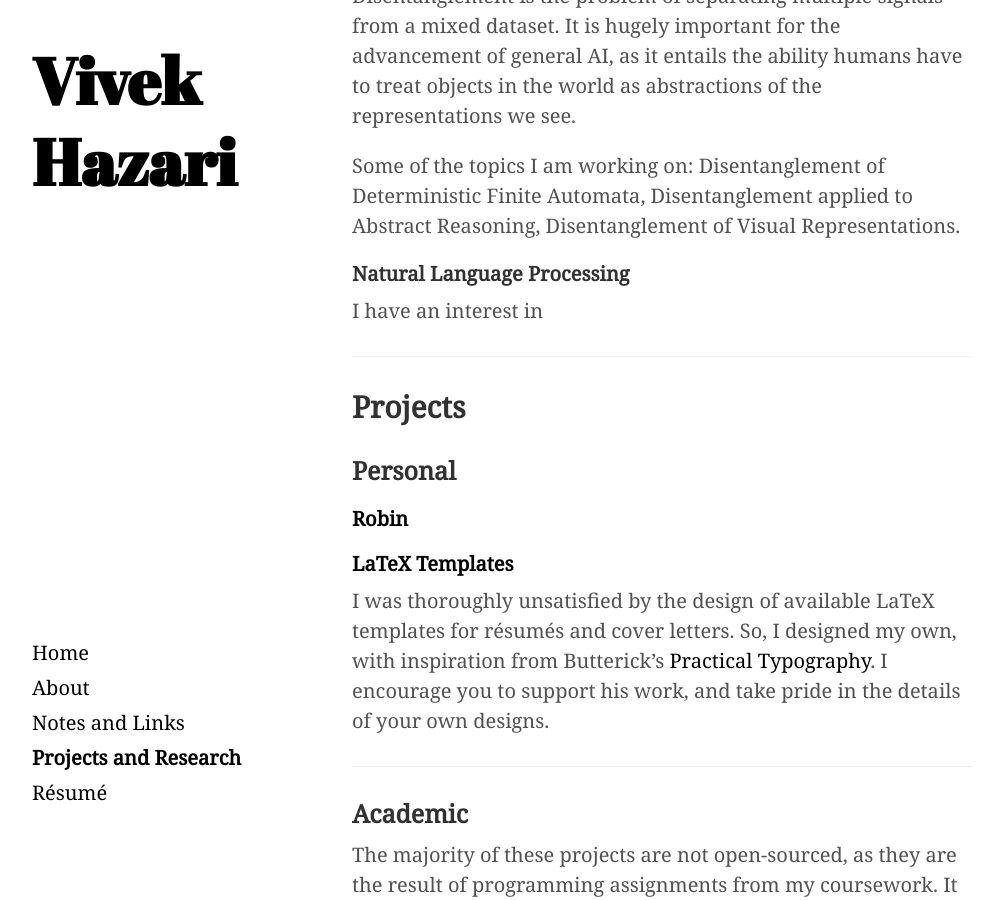
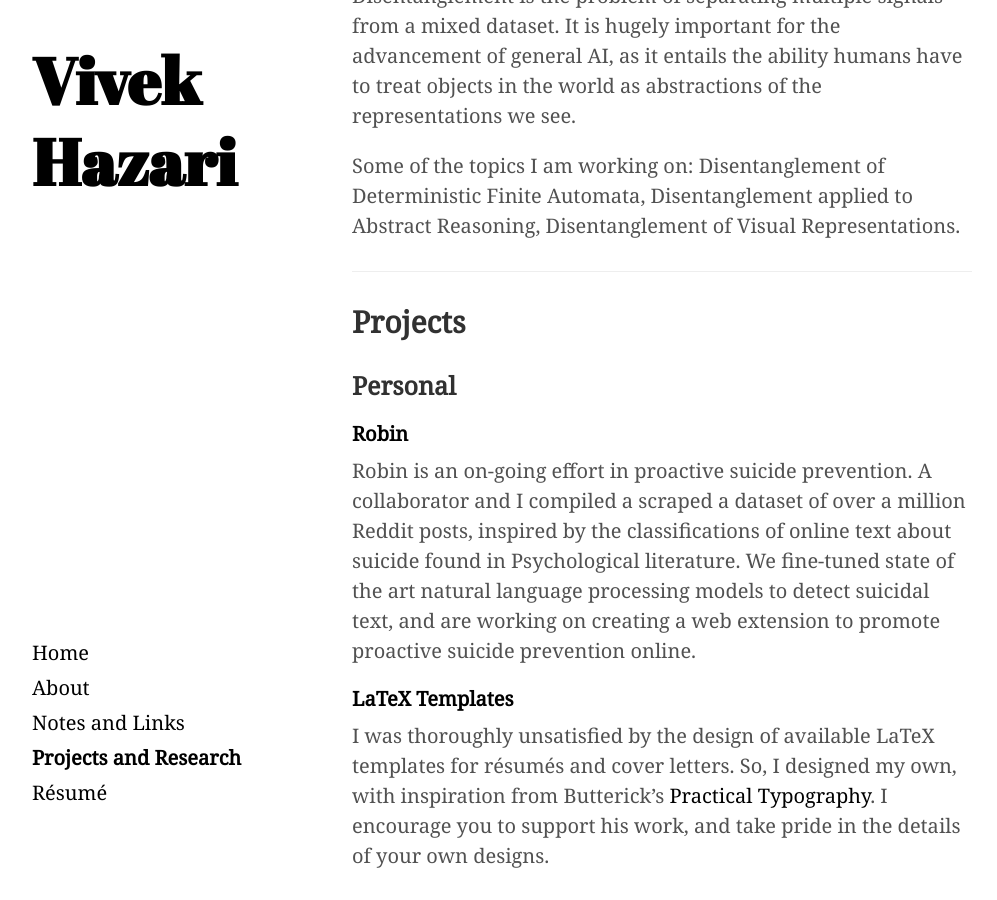
Before and after one commit to Vivekhaz/site_personal, a Jekyll site: the page built from projects.md, in a window 1280 px wide and 900 px high, scrolled down 354 px. Shown: the whole window, without its empty margins (208-1205 px from the left). Built offline with Jekyll 4.4.1, drawn with Linux system fonts in a browser that asks for light colours.

Commit message:
updated project short text, need to create pages for each project individually

```diff
--- a/projects.md
+++ b/projects.md
@@ -15,10 +15,6 @@ Disentanglement is the problem of separating multiple signals from a mixed datas
 
 Some of the topics I am working on: Disentanglement of Deterministic Finite Automata, Disentanglement applied to Abstract Reasoning, Disentanglement of Visual Representations.
 
-#### Natural Language Processing
-
-I have an interest in
-
 --------------------------------------------------------------------------------
 
 ## Projects
@@ -27,7 +23,7 @@ I have an interest in
 
 #### [Robin]()
 
-
+Robin is an on-going effort in proactive suicide prevention. A collaborator and I compiled a scraped a dataset of over a million Reddit posts, inspired by the classifications of online text about suicide found in Psychological literature. We fine-tuned state of the art natural language processing models to detect suicidal text, and are working on creating a web extension to promote proactive suicide prevention online.
 
 #### [LaTeX Templates](https://github.com/Vivekhaz/latex_professional_docs)
 
```
